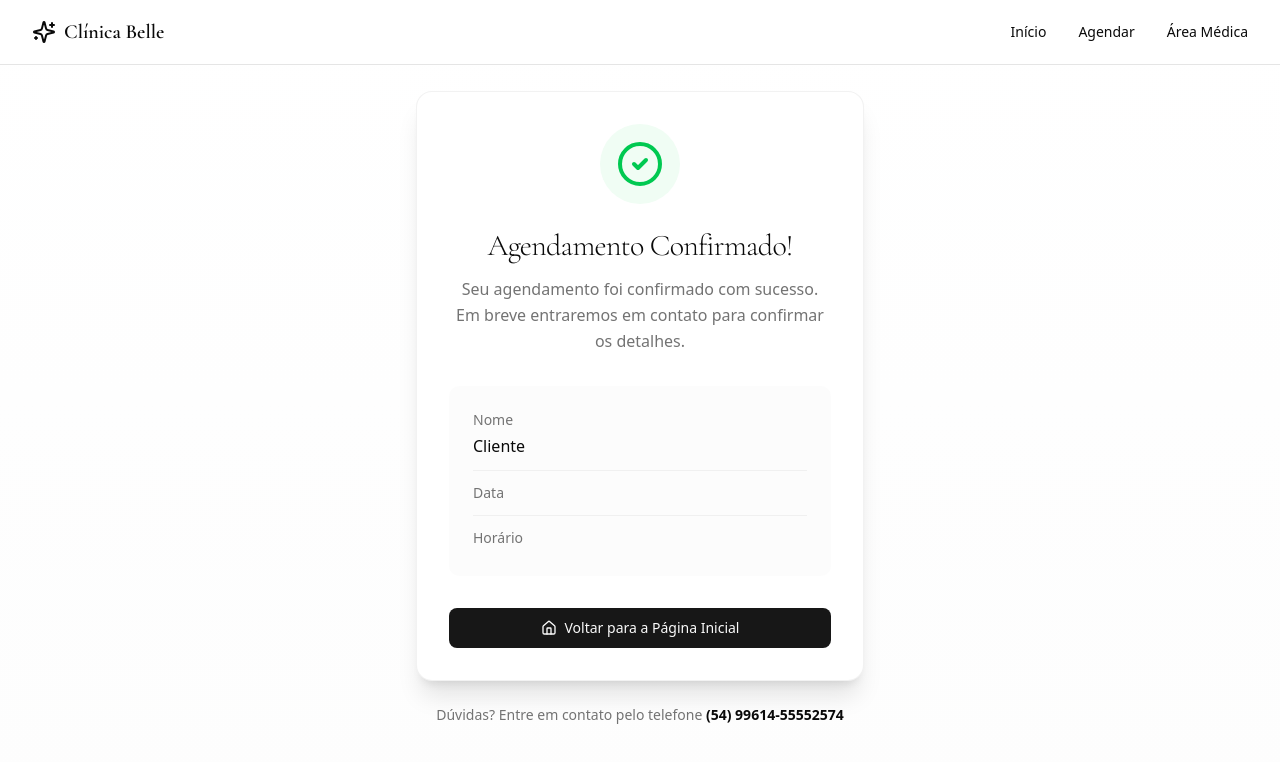
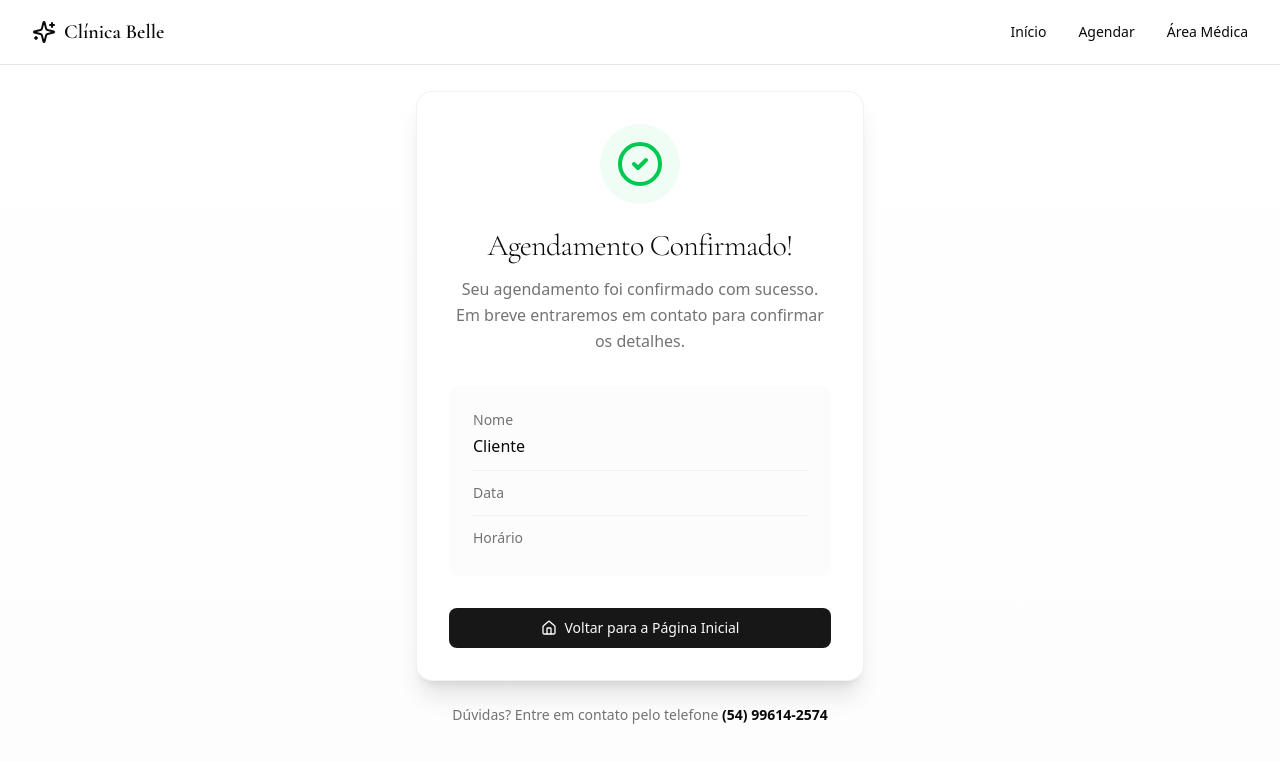
Before and after one commit to jhonatanolivv/esthetic-clinic-page, a Next.js app: page /agendar/confirmacao in a window 1280 px wide. Shown: the top 762 px of the page. Built offline with nearby package versions, Linux system fonts and the light colour scheme.

Commit message:
Fix: adjust appointments view 2.0

```diff
--- a/app/agendar/confirmacao/page.tsx
+++ b/app/agendar/confirmacao/page.tsx
@@ -69,7 +69,7 @@ function ConfirmacaoContent() {
         {/* Informações de contato */}
         <div className="mt-6 text-center text-sm text-muted-foreground">
           <p>
-            Dúvidas? Entre em contato pelo telefone <strong className="text-foreground">(54) 99614-55552574</strong>
+            Dúvidas? Entre em contato pelo telefone <strong className="text-foreground">(54) 99614-2574</strong>
           </p>
         </div>
       </div>
```
